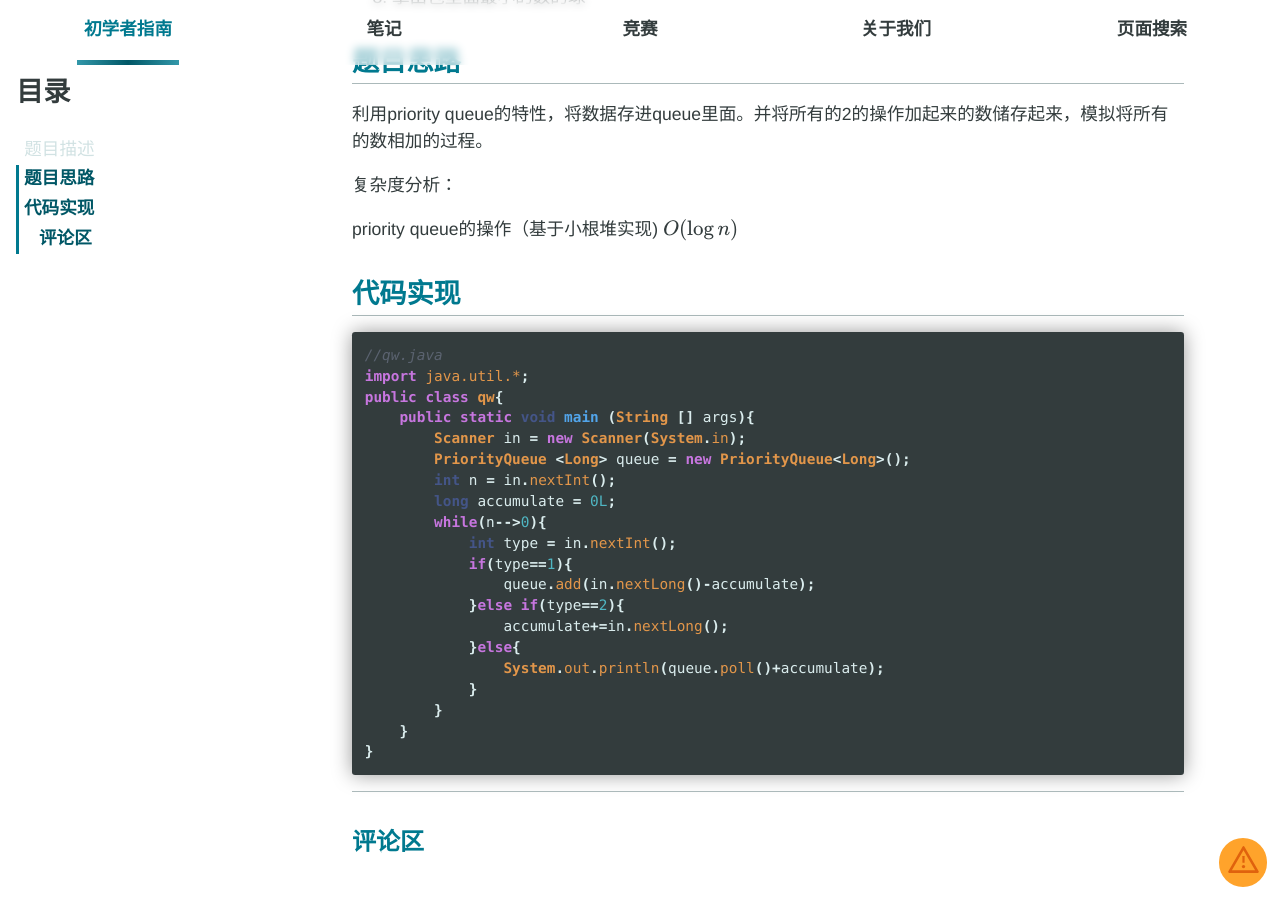
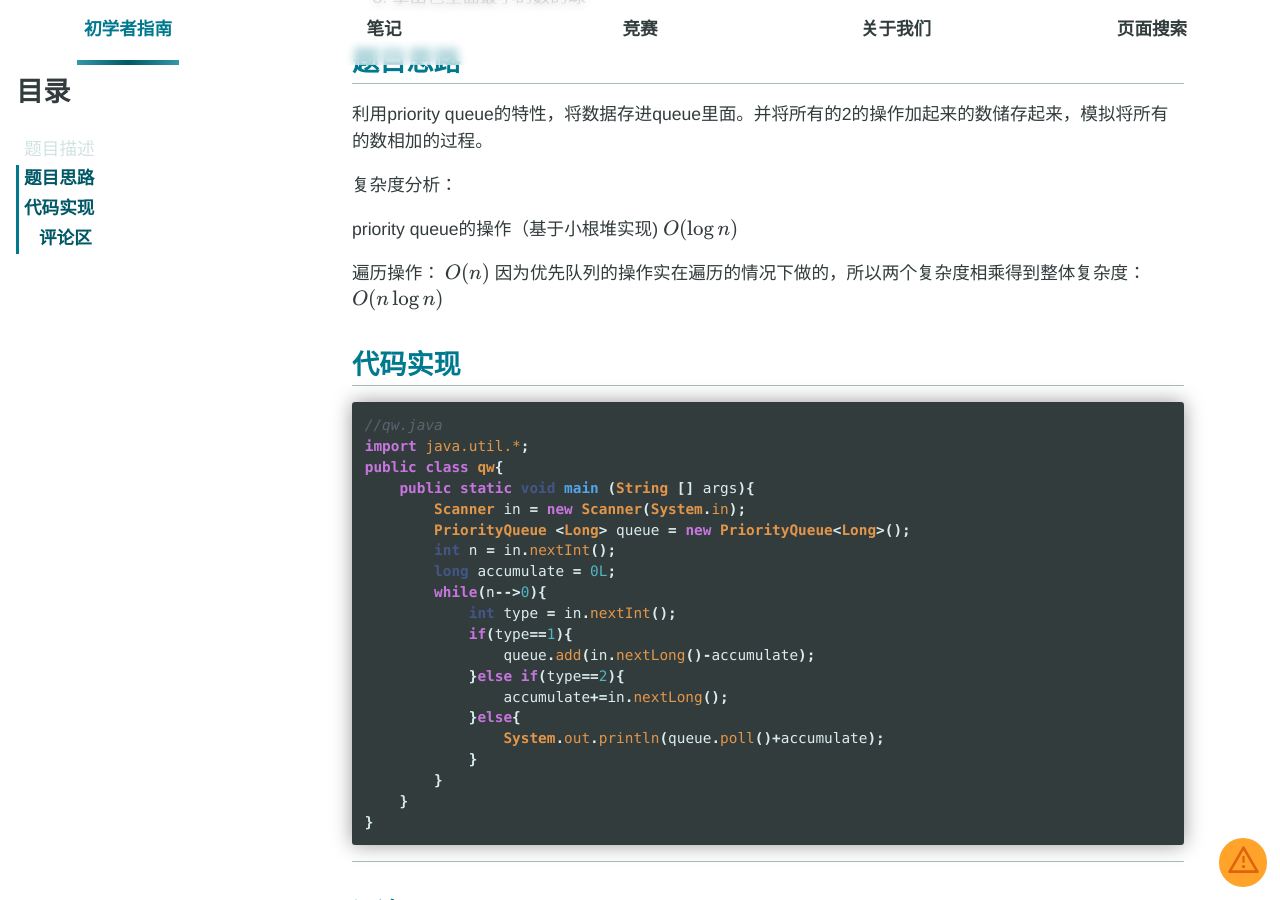
Before and after one commit to MarkChenYutian/gwcsclub, a Jekyll site: the page built from _posts/analysis-pages/2021-8-3-AtCoder-D-212.md, in a window 1280 px wide and 900 px high, scrolled down 822 px. Built offline with Jekyll 4.4.1, drawn with Linux system fonts in a browser that asks for light colours; formulas are drawn with MathJax 3; comment, search, counter and statistics services are not loaded.

Commit message:
correct atcoder212 D time complexity

````diff
--- a/_posts/analysis-pages/2021-8-3-AtCoder-D-212.md
+++ b/_posts/analysis-pages/2021-8-3-AtCoder-D-212.md
@@ -25,6 +25,16 @@ $$
 O(\log n)
 $$
 
+遍历操作：
+$$
+O(n)
+$$
+因为优先队列的操作实在遍历的情况下做的，所以两个复杂度相乘得到整体复杂度：
+$$
+O(n\log n)
+$$
+
+
 ## 代码实现
 
 ```java
````
